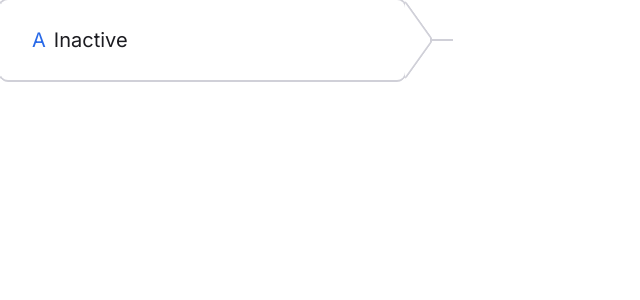
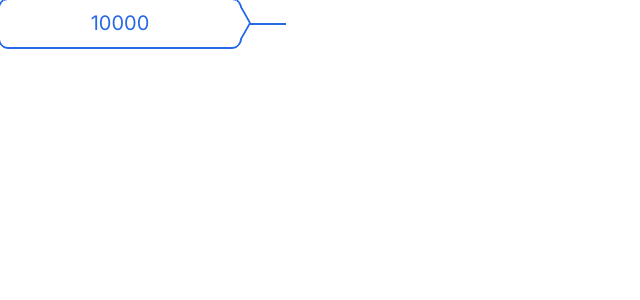
Before and after one commit to Iangyl/who-wants-to-be-a-millionaire, a React (Create React App) app: page / in a window 1280 px wide. Shown: the top 300 px of the page, without its empty margins (0-640 px from the left). Built offline with nearby package versions, Linux system fonts and the light colour scheme.

Commit message:
added prize component

```diff
--- a/src/App.tsx
+++ b/src/App.tsx
@@ -1,8 +1,8 @@
 import React from 'react';
-import AnswerButton from 'common/components/AnswerButton';
+import PrizeItem from 'common/components/PrizeItem';
 
 function App() {
-  return <AnswerButton value="Inactive" letterId="A" onClick={console.log} />;
+  return <PrizeItem value={10000} />;
 }
 
 export default App;
--- /dev/null
+++ b/src/common/components/PrizeItem/index.module.sass
@@ -0,0 +1,66 @@
+.passed
+  --color: var(--mischka-col)
+  --font-color: var(--mischka-col)
+  --bg-color: white
+.active
+  --color: var(--royal-blue-col)
+  --font-color: var(--royal-blue-col)
+  --bg-color: white
+.next
+  --color: var(--mischka-col)
+  --font-color: var(--shark-col)
+  --bg-color: white
+
+.PrizeItem
+  display: flex
+
+  .content
+    width: 240px
+    padding: 8px 24px
+    border-radius: 8px
+    position: relative
+    z-index: 99
+    text-align: left
+    line-height: 30px
+    filter: drop-shadow(1px 1px 0px var(--color)) drop-shadow(-1px 1px 0px var(--color)) drop-shadow(-1px -1px 0px var(--color)) drop-shadow(1px -1px 0px var(--color))
+    transition: 1s
+    background-color: var(--bg-color)
+    text-align: center
+
+    span
+      font-size: 20px
+      color: var(--font-color)
+
+    &:before
+      content: ''
+      width: 0px
+      height: 40px
+      position: absolute
+      border-style: solid
+      border-width: 23px 13px 23px 0
+      border-color: transparent var(--bg-color) transparent transparent
+      margin-left: -100px
+      margin-top: -8px
+      transition: 1s
+
+    &:after
+      content: ''
+      width: 0
+      height: 40px
+      position: absolute
+      border-style: solid
+      border-width: 23px 0 23px 13px
+      border-color: transparent transparent transparent var(--bg-color)
+      margin-left: 87px
+      margin-top: -8px
+      transition: 1s
+
+  .decoration
+    width: 333px
+    height: 2px
+    background: var(--color)
+    position: absolute
+    margin-left: -47px
+    z-index: 1
+    align-self: center
+    transition: 1s
--- /dev/null
+++ b/src/common/components/PrizeItem/index.tsx
@@ -0,0 +1,19 @@
+import React from 'react';
+import classNames from 'classnames';
+import { IPrize } from './index.types';
+
+import styles from './index.module.sass';
+
+const PrizeItem: React.FC<IPrize> = ({ value }) => {
+  const status = 'active';
+  return (
+    <li className={classNames(styles[status], styles.PrizeItem)}>
+      <div className={styles.content}>
+        <span>{value}</span>
+      </div>
+      <div className={styles.decoration}></div>
+    </li>
+  );
+};
+
+export default PrizeItem;
--- /dev/null
+++ b/src/common/components/PrizeItem/index.types.ts
@@ -0,0 +1,3 @@
+export interface IPrize {
+  value: string | number;
+}
```
